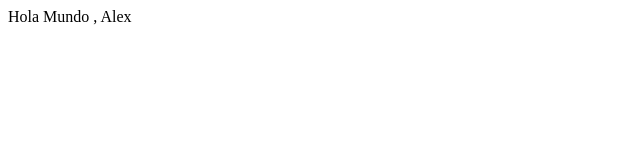
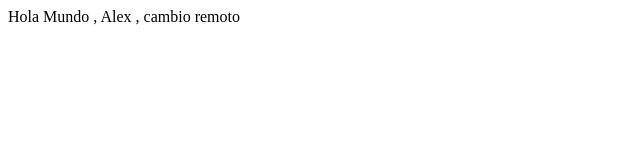
Before and after one commit to AlexanderSiguenza/PruebasGit, a plain HTML site: page index.html in a window 1280 px wide. Shown: the whole page, without its empty margins (0-640 px from the left). Drawn offline with Linux system fonts and the light colour scheme.

Commit message:
Se modifico index , el párrafo , SV Remoto

```diff
--- a/index.html
+++ b/index.html
@@ -3,6 +3,6 @@
 <TITLE>ejemplo hola mundo</TITLE>
 </HEAD>
 <BODY>
-<P>Hola Mundo , Alex</P>
+<P>Hola Mundo , Alex , cambio remoto</P>
 </BODY>
 </HTML>
```
